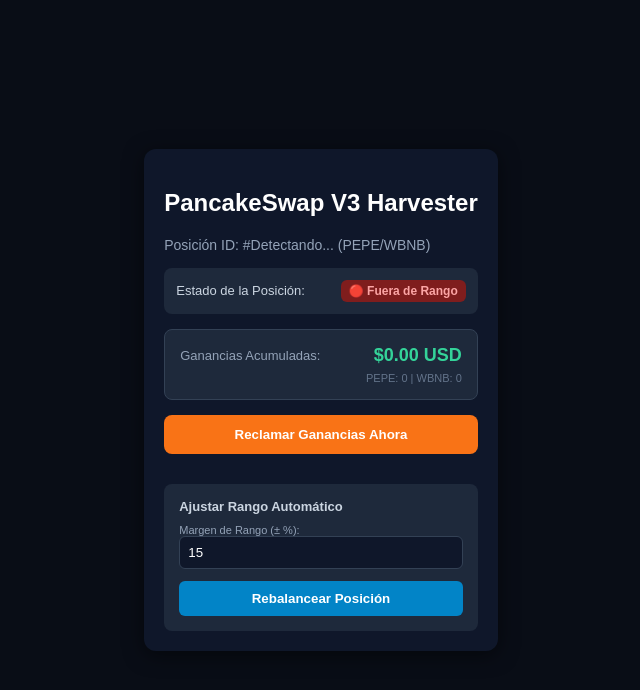
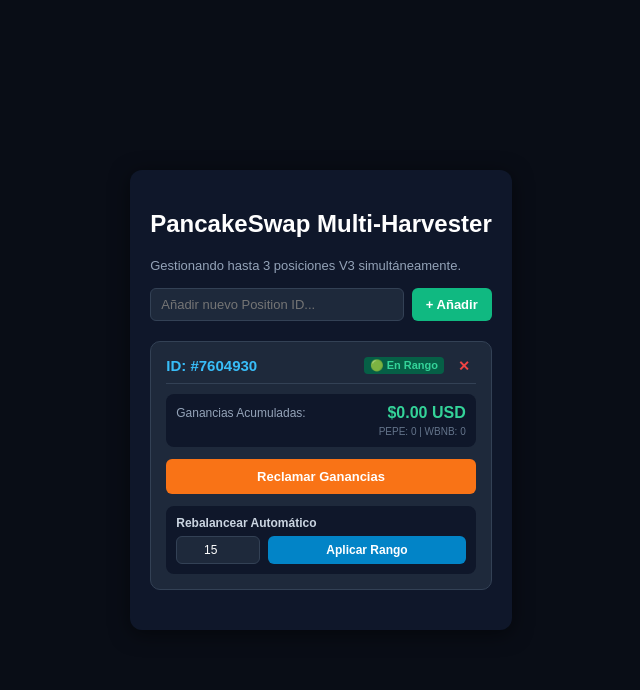
Before and after one commit to pepefauce/pancake-harvest-bot, a React (Vite) app: page / in a window 1280 px wide. Shown: the top 690 px of the page, without its empty margins (319-959 px from the left). Built offline with nearby package versions, Linux system fonts and the light colour scheme; no server answers.

Commit message:
Refactor PancakeDashboard to manage multiple positions

```diff
--- a/src/PancakeDashboard.tsx
+++ b/src/PancakeDashboard.tsx
@@ -1,195 +1,300 @@
 import React, { useState, useEffect } from 'react';
 
-export const PancakeDashboard: React.FC = () => {
-  const [loadingHarvest, setLoadingHarvest] = useState(false);
-  const [loadingRange, setLoadingRange] = useState(true);
-  const [loadingRebalance, setLoadingRebalance] = useState(false);
-
-  const [positionId, setPositionId] = useState<string | number>(() => {
-    return localStorage.getItem('activePositionId') || 'Detectando...';
-  });
-
-  const [rangeData, setRangeData] = useState<{
+interface PositionCard {
+  id: string;
+  loadingRange: boolean;
+  loadingHarvest: boolean;
+  loadingRebalance: boolean;
   isInRange: boolean;
   feesUSD: string;
   tokensOwed0: string;
   tokensOwed1: string;
-  } | null>(null);
+  percentage: string;
+  msg: string | null;
+}
 
-  const [percentage, setPercentage] = useState('15');
-  const [msg, setMsg] = useState<string | null>(null);
+export const PancakeDashboard: React.FC = () => {
+  // Lista de IDs guardados (por defecto arranca con el tuyo actual o los que guardes)
+  const [positionIds, setPositionIds] = useState<string[]>(() => {
+    const saved = localStorage.getItem('pancakePositionIds');
+    if (saved) {
+      try { return JSON.parse(saved); } catch (e) { /* fallback */ }
+    }
+    const legacy = localStorage.getItem('activePositionId');
+    return legacy && legacy !== 'Detectando...' ? [legacy] : ['7604930'];
+  });
+
+  const [positionsData, setPositionsData] = useState<Record<string, PositionCard>>({});
+  const [newIdInput, setNewIdInput] = useState('');
 
   const harvestUrl = import.meta.env.VITE_HARVEST_API_URL || 'https://ceirhkdpuzobndgmyrmc.supabase.co/functions/v1/harvest-pancake';
   const rangeUrl = 'https://ceirhkdpuzobndgmyrmc.supabase.co/functions/v1/positionrange';
   const rebalanceUrl = 'https://ceirhkdpuzobndgmyrmc.supabase.co/functions/v1/rebalance-position';
-
-  // 🔑 Llave de seguridad recuperada desde tus variables de entorno de Cloudflare Pages
   const appSecret = import.meta.env.VITE_APP_SECRET || '';
 
   useEffect(() => {
-    checkPositionRange();
-  }, []);
+    // Inicializar datos para cada ID
+    const initialData: Record<string, PositionCard> = {};
+    positionIds.forEach(id => {
+      initialData[id] = {
+        id,
+        loadingRange: true,
+        loadingHarvest: false,
+        loadingRebalance: false,
+        isInRange: true,
+        feesUSD: '0.00',
+        tokensOwed0: '0',
+        tokensOwed1: '0',
+        percentage: '15',
+        msg: null,
+      };
+    });
+    setPositionsData(initialData);
 
-  const checkPositionRange = async () => {
-    setLoadingRange(true);
+    // Cargar datos de todas las posiciones
+    positionIds.forEach(id => fetchPositionData(id));
+  }, [positionIds]);
+
+  const saveAndSyncIds = (newIds: string[]) => {
+    setPositionIds(newIds);
+    localStorage.setItem('pancakePositionIds', JSON.stringify(newIds));
+  };
+
+  const handleAddPosition = (e: React.FormEvent) => {
+    e.preventDefault();
+    const cleanId = newIdInput.trim();
+    if (!cleanId || positionIds.includes(cleanId)) return;
+    if (positionIds.length >= 3) {
+      alert('Máximo 3 posiciones recomendadas para esta vista.');
+      return;
+    }
+    const updated = [...positionIds, cleanId];
+    saveAndSyncIds(updated);
+    setNewIdInput('');
+  };
+
+  const handleRemovePosition = (idToRemove: string) => {
+    const updated = positionIds.filter(id => id !== idToRemove);
+    saveAndSyncIds(updated);
+  };
+
+  const fetchPositionData = async (id: string) => {
+    setPositionsData(prev => ({
+      ...prev,
+      [id]: { ...(prev[id] || { id, percentage: '15' }), loadingRange: true }
+    }));
+
     try {
-      const currentSavedId = localStorage.getItem('activePositionId');
-      const queryUrl = currentSavedId && currentSavedId !== 'Detectando...'
-        ? `${rangeUrl}?positionId=${currentSavedId}`
-        : rangeUrl;
-
-      const res = await fetch(queryUrl, {
+      const res = await fetch(`${rangeUrl}?positionId=${id}`, {
         method: 'GET',
         headers: {
           'Content-Type': 'application/json',
-          'Authorization': `Bearer ${appSecret}` // 👈 Agregado aquí
+          'Authorization': `Bearer ${appSecret}`
         }
       });
       const data = await res.json();
-      if (data.success) {
-        if (data.positionId) {
-          setPositionId(data.positionId);
-          localStorage.setItem('activePositionId', data.positionId.toString());
+
+      setPositionsData(prev => ({
+        ...prev,
+        [id]: {
+          ...(prev[id] || { percentage: '15' }),
+          id,
+          loadingRange: false,
+          isInRange: data.success ? data.isInRange : true,
+          feesUSD: data.success ? (data.feesUSD || '0.00') : '0.00',
+          tokensOwed0: data.success ? (data.tokensOwed0 || '0') : '0',
+          tokensOwed1: data.success ? (data.tokensOwed1 || '0') : '0',
         }
-        setRangeData({
-          isInRange: data.isInRange,
-          feesUSD: data.feesUSD || '0.00',
-          tokensOwed0: data.tokensOwed0 || '0',
-          tokensOwed1: data.tokensOwed1 || '0',
-        });
-      }
+      }));
     } catch (e) {
-      console.error('Error al verificar rango:', e);
-    } finally {
-      setLoadingRange(false);
+      console.error(`Error al verificar posición ${id}:`, e);
+      setPositionsData(prev => ({
+        ...prev,
+        [id]: { ...(prev[id] || { percentage: '15' }), loadingRange: false }
+      }));
     }
   };
 
-  const handleHarvest = async () => {
-    setLoadingHarvest(true);
-    setMsg(null);
+  const handleHarvest = async (id: string) => {
+    setPositionsData(prev => ({
+      ...prev,
+      [id]: { ...prev[id], loadingHarvest: true, msg: null }
+    }));
+
     try {
       const res = await fetch(harvestUrl, {
         method: 'POST',
         headers: {
           'Content-Type': 'application/json',
-          'Authorization': `Bearer ${appSecret}` // 👈 Agregado aquí
+          'Authorization': `Bearer ${appSecret}`
         },
-        body: JSON.stringify({ positionId: positionId !== 'Detectando...' ? Number(positionId) : undefined })
+        body: JSON.stringify({ positionId: Number(id) })
       });
       const data = await res.json();
-      if (data.success) {
-        setMsg(data.txHash ? '¡Reclamo exitoso! Tx: ' + data.txHash : 'Proceso completado sin transacciones pendientes.');
-        checkPositionRange(); // Actualizar ganancias tras reclamar
-      } else {
-        setMsg('Error: ' + data.error);
+
+      setPositionsData(prev => ({
+        ...prev,
+        [id]: {
+          ...prev[id],
+          loadingHarvest: false,
+          msg: data.success
+            ? (data.txHash ? '¡Reclamo exitoso! Tx: ' + data.txHash : 'Proceso completado sin tx pendientes.')
+            : 'Error: ' + data.error
         }
+      }));
+      if (data.success) fetchPositionData(id);
     } catch (e: any) {
-      setMsg('Error de red: ' + e.message);
-    } finally {
-      setLoadingHarvest(false);
+      setPositionsData(prev => ({
+        ...prev,
+        [id]: { ...prev[id], loadingHarvest: false, msg: 'Error de red: ' + e.message }
+      }));
     }
   };
 
-  const handleRebalance = async () => {
-    if (!percentage || Number(percentage) <= 0) {
-      setMsg('Por favor ingresa un porcentaje válido (ej. 15).');
+  const handleRebalance = async (id: string) => {
+    const pos = positionsData[id];
+    if (!pos || !pos.percentage || Number(pos.percentage) <= 0) {
+      alert('Ingresa un porcentaje válido.');
       return;
     }
 
-    setLoadingRebalance(true);
-    setMsg(null);
+    setPositionsData(prev => ({
+      ...prev,
+      [id]: { ...prev[id], loadingRebalance: true, msg: null }
+    }));
+
     try {
       const res = await fetch(rebalanceUrl, {
         method: 'POST',
         headers: {
           'Content-Type': 'application/json',
-          'Authorization': `Bearer ${appSecret}` // 👈 Agregado aquí
+          'Authorization': `Bearer ${appSecret}`
         },
-        body: JSON.stringify({ percentage: Number(percentage) })
+        body: JSON.stringify({ positionId: Number(id), percentage: Number(pos.percentage) })
       });
       const data = await res.json();
-      if (data.success) {
-        if (data.positionId) {
-          setPositionId(data.positionId);
-          localStorage.setItem('activePositionId', data.positionId.toString());
+
+      setPositionsData(prev => ({
+        ...prev,
+        [id]: {
+          ...prev[id],
+          loadingRebalance: false,
+          msg: data.success ? '¡Rebalanceo exitoso!' : 'Error al rebalancear: ' + data.error
         }
-        setMsg('¡Rebalanceo exitoso! Nuevo ID: #' + (data.positionId || ''));
-        checkPositionRange();
-      } else {
-        setMsg('Error al rebalancear: ' + data.error);
-      }
+      }));
+      if (data.success) fetchPositionData(id);
     } catch (e: any) {
-      setMsg('Error de red: ' + e.message);
-    } finally {
-      setLoadingRebalance(false);
+      setPositionsData(prev => ({
+        ...prev,
+        [id]: { ...prev[id], loadingRebalance: false, msg: 'Error de red: ' + e.message }
+      }));
     }
   };
 
+  const updatePercentage = (id: string, val: string) => {
+    setPositionsData(prev => ({
+      ...prev,
+      [id]: { ...prev[id], percentage: val }
+    }));
+  };
+
   return (
-    <div style={{ padding: '20px', fontFamily: 'sans-serif', maxWidth: '400px', margin: 'auto', background: '#0f172a', color: '#fff', borderRadius: '12px', boxShadow: '0 4px 20px rgba(0,0,0,0.5)' }}>
-      <h2>PancakeSwap V3 Harvester</h2>
-      <p style={{ color: '#94a3b8', fontSize: '14px' }}>Posición ID: #{positionId} (PEPE/WBNB)</p>
+    <div style={{ padding: '20px', fontFamily: 'sans-serif', maxWidth: '440px', margin: 'auto', background: '#0f172a', color: '#fff', borderRadius: '12px', boxShadow: '0 4px 20px rgba(0,0,0,0.5)' }}>
+      <h2>PancakeSwap Multi-Harvester</h2>
+      <p style={{ color: '#94a3b8', fontSize: '13px', marginBottom: '15px' }}>Gestionando hasta 3 posiciones V3 simultáneamente.</p>
 
-      {/* Estado de la Posición */}
-      <div style={{ background: '#1e293b', padding: '12px', borderRadius: '8px', margin: '15px 0', display: 'flex', justifyContent: 'space-between', alignItems: 'center' }}>
-        <span style={{ fontSize: '13px', color: '#cbd5e1' }}>Estado de la Posición:</span>
-        {loadingRange ? (
-          <span style={{ fontSize: '13px', color: '#f97316' }}>Verificando...</span>
-        ) : rangeData?.isInRange ? (
-          <span style={{ background: '#065f46', color: '#34d399', padding: '4px 8px', borderRadius: '6px', fontSize: '12px', fontWeight: 'bold' }}>🟢 En Rango</span>
+      {/* Formulario para agregar nuevo ID */}
+      {positionIds.length < 3 && (
+        <form onSubmit={handleAddPosition} style={{ display: 'flex', gap: '8px', marginBottom: '20px' }}>
+          <input
+            type="text"
+            placeholder="Añadir nuevo Position ID..."
+            value={newIdInput}
+            onChange={(e) => setNewIdInput(e.target.value)}
+            style={{ flex: 1, padding: '8px 10px', background: '#1e293b', border: '1px solid #334155', color: '#fff', borderRadius: '6px', fontSize: '13px' }}
+          />
+          <button type="submit" style={{ padding: '8px 14px', background: '#10b981', color: '#fff', border: 'none', borderRadius: '6px', fontWeight: 'bold', cursor: 'pointer', fontSize: '13px' }}>
+            + Añadir
+          </button>
+        </form>
+      )}
+
+      {/* Iterar sobre cada posición */}
+      {positionIds.map((id) => {
+        const pos = positionsData[id] || {
+          id, loadingRange: true, loadingHarvest: false, loadingRebalance: false,
+          isInRange: true, feesUSD: '0.00', tokensOwed0: '0', tokensOwed1: '0', percentage: '15', msg: null
+        };
+
+        return (
+          <div key={id} style={{ background: '#1e293b', border: '1px solid #334155', borderRadius: '10px', padding: '15px', marginBottom: '20px' }}>
+
+            {/* Cabecera de la tarjeta */}
+            <div style={{ display: 'flex', justifyContent: 'space-between', alignItems: 'center', marginBottom: '10px', borderBottom: '1px solid #334155', paddingBottom: '8px' }}>
+              <span style={{ fontWeight: 'bold', color: '#38bdf8', fontSize: '15px' }}>ID: #{id}</span>
+              <div style={{ display: 'flex', gap: '8px', alignItems: 'center' }}>
+                {pos.loadingRange ? (
+                  <span style={{ fontSize: '12px', color: '#f97316' }}>Cargando...</span>
+                ) : pos.isInRange ? (
+                  <span style={{ background: '#065f46', color: '#34d399', padding: '2px 6px', borderRadius: '4px', fontSize: '11px', fontWeight: 'bold' }}>🟢 En Rango</span>
                 ) : (
-          <span style={{ background: '#7f1d1d', color: '#fca5a5', padding: '4px 8px', borderRadius: '6px', fontSize: '12px', fontWeight: 'bold' }}>🔴 Fuera de Rango</span>
+                  <span style={{ background: '#7f1d1d', color: '#fca5a5', padding: '2px 6px', borderRadius: '4px', fontSize: '11px', fontWeight: 'bold' }}>🔴 Fuera</span>
                 )}
-      </div>
-
-      {/* Ganancias Pendientes en USD */}
-      <div style={{ background: '#1e293b', padding: '15px', borderRadius: '8px', marginBottom: '15px', border: '1px solid #334155' }}>
-        <div style={{ display: 'flex', justifyContent: 'space-between', alignItems: 'center' }}>
-          <span style={{ fontSize: '13px', color: '#94a3b8' }}>Ganancias Acumuladas:</span>
-          {loadingRange ? (
-            <span style={{ fontSize: '13px', color: '#f97316' }}>Calculando...</span>
-          ) : (
-            <span style={{ fontSize: '18px', fontWeight: 'bold', color: '#34d399' }}>${rangeData?.feesUSD || '0.00'} USD</span>
-          )}
-        </div>
-        <div style={{ fontSize: '11px', color: '#64748b', marginTop: '6px', textAlign: 'right' }}>
-          PEPE: {rangeData?.tokensOwed0 || '0'} | WBNB: {rangeData?.tokensOwed1 || '0'}
+                <button
+                  onClick={() => handleRemovePosition(id)}
+                  title="Eliminar posición"
+                  style={{ background: 'transparent', border: 'none', color: '#ef4444', cursor: 'pointer', fontSize: '14px', fontWeight: 'bold' }}
+                >
+                  ✕
+                </button>
               </div>
             </div>
 
+            {/* Ganancias */}
+            <div style={{ background: '#0f172a', padding: '10px', borderRadius: '8px', marginBottom: '12px' }}>
+              <div style={{ display: 'flex', justifyContent: 'space-between', alignItems: 'center' }}>
+                <span style={{ fontSize: '12px', color: '#94a3b8' }}>Ganancias Acumuladas:</span>
+                <span style={{ fontSize: '16px', fontWeight: 'bold', color: '#34d399' }}>${pos.feesUSD} USD</span>
+              </div>
+              <div style={{ fontSize: '10px', color: '#64748b', marginTop: '4px', textAlign: 'right' }}>
+                PEPE: {pos.tokensOwed0} | WBNB: {pos.tokensOwed1}
+              </div>
+            </div>
+
+            {/* Botón Reclamar */}
             <button
-        onClick={handleHarvest}
-        disabled={loadingHarvest}
-        style={{ width: '100%', padding: '12px', background: '#f97316', color: '#fff', border: 'none', borderRadius: '8px', fontWeight: 'bold', marginBottom: '15px', cursor: 'pointer', opacity: loadingHarvest ? 0.7 : 1 }}
+              onClick={() => handleHarvest(id)}
+              disabled={pos.loadingHarvest}
+              style={{ width: '100%', padding: '10px', background: '#f97316', color: '#fff', border: 'none', borderRadius: '6px', fontWeight: 'bold', marginBottom: '12px', cursor: 'pointer', opacity: pos.loadingHarvest ? 0.7 : 1, fontSize: '13px' }}
             >
-        {loadingHarvest ? 'Reclamando...' : 'Reclamar Ganancias Ahora'}
+              {pos.loadingHarvest ? 'Reclamando...' : 'Reclamar Ganancias'}
             </button>
 
-      <div style={{ background: '#1e293b', padding: '15px', borderRadius: '8px', marginTop: '15px' }}>
-        <p style={{ margin: '0 0 10px 0', fontSize: '13px', fontWeight: 'bold', color: '#cbd5e1' }}>Ajustar Rango Automático</p>
-
-        <div style={{ marginBottom: '12px' }}>
-          <label style={{ fontSize: '11px', color: '#94a3b8', display: 'block' }}>Margen de Rango (± %):</label>
+            {/* Ajuste de Rango */}
+            <div style={{ background: '#0f172a', padding: '10px', borderRadius: '8px' }}>
+              <p style={{ margin: '0 0 6px 0', fontSize: '12px', fontWeight: 'bold', color: '#cbd5e1' }}>Rebalancear Automático</p>
+              <div style={{ display: 'flex', gap: '8px' }}>
                 <input
                   type="number"
-            placeholder="Ej. 15"
-            value={percentage}
-            onChange={(e) => setPercentage(e.target.value)}
-            style={{ width: '100%', padding: '8px', background: '#0f172a', border: '1px solid #334155', color: '#fff', borderRadius: '6px', boxSizing: 'border-box' }}
+                  value={pos.percentage}
+                  onChange={(e) => updatePercentage(id, e.target.value)}
+                  style={{ width: '70px', padding: '6px', background: '#1e293b', border: '1px solid #334155', color: '#fff', borderRadius: '6px', fontSize: '12px', textAlign: 'center' }}
                 />
+                <button
+                  onClick={() => handleRebalance(id)}
+                  disabled={pos.loadingRebalance}
+                  style={{ flex: 1, padding: '6px', background: '#0284c7', color: '#fff', border: 'none', borderRadius: '6px', fontWeight: 'bold', cursor: 'pointer', opacity: pos.loadingRebalance ? 0.7 : 1, fontSize: '12px' }}
+                >
+                  {pos.loadingRebalance ? 'Rebalanceando...' : 'Aplicar Rango'}
+                </button>
+              </div>
             </div>
 
-        <button
-            onClick={handleRebalance}
-            disabled={loadingRebalance}
-            style={{ width: '100%', padding: '10px', background: '#0284c7', color: '#fff', border: 'none', borderRadius: '6px', fontWeight: 'bold', cursor: 'pointer', opacity: loadingRebalance ? 0.7 : 1 }}
-          >
-            {loadingRebalance ? 'Rebalanceando...' : 'Rebalancear Posición'}
-          </button>
+            {pos.msg && <p style={{ marginTop: '10px', fontSize: '12px', wordBreak: 'break-all', background: '#0f172a', padding: '8px', borderRadius: '6px', color: '#cbd5e1' }}>{pos.msg}</p>}
+
           </div>
-
-      {msg && <p style={{ marginTop: '15px', fontSize: '13px', wordBreak: 'break-all', background: '#1e293b', padding: '10px', borderRadius: '6px' }}>{msg}</p>}
+        );
+      })}
     </div>
   );
 };
```
Lines whose indentation alone changed are shown as unchanged.
